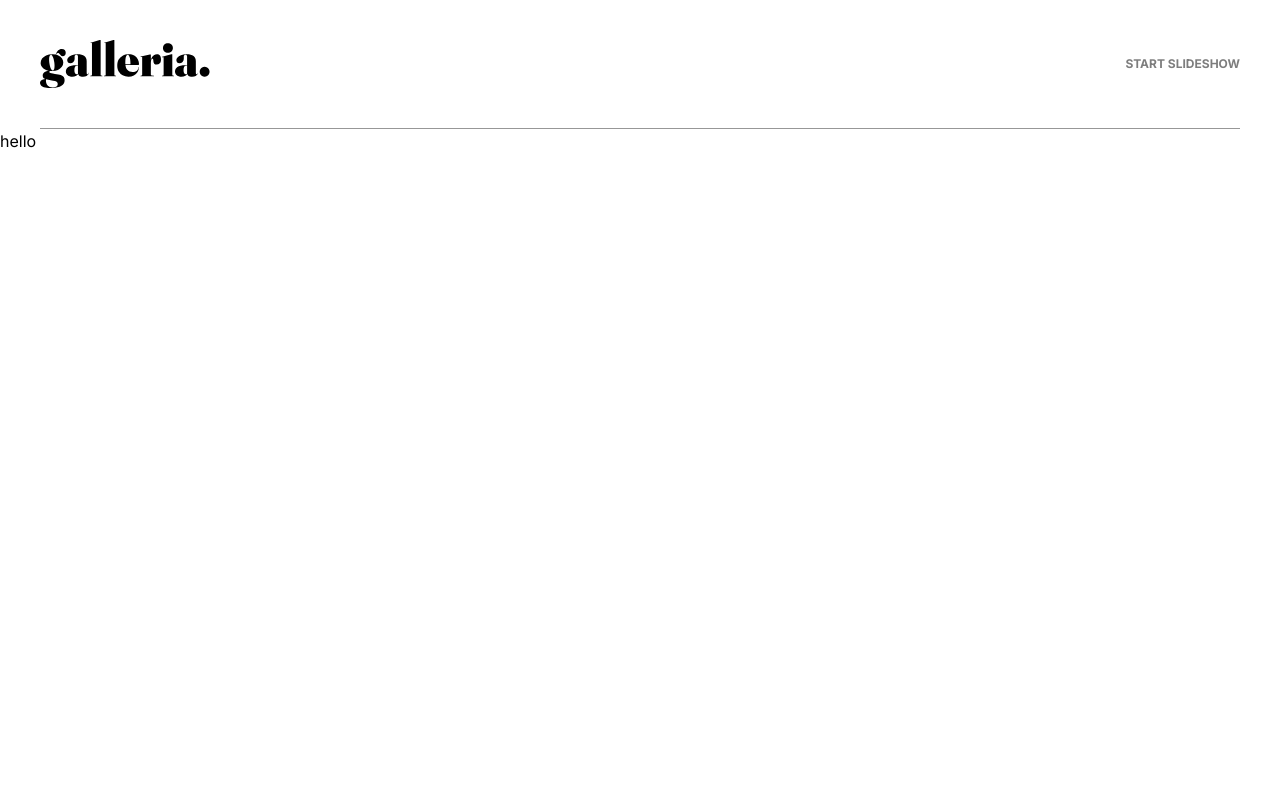
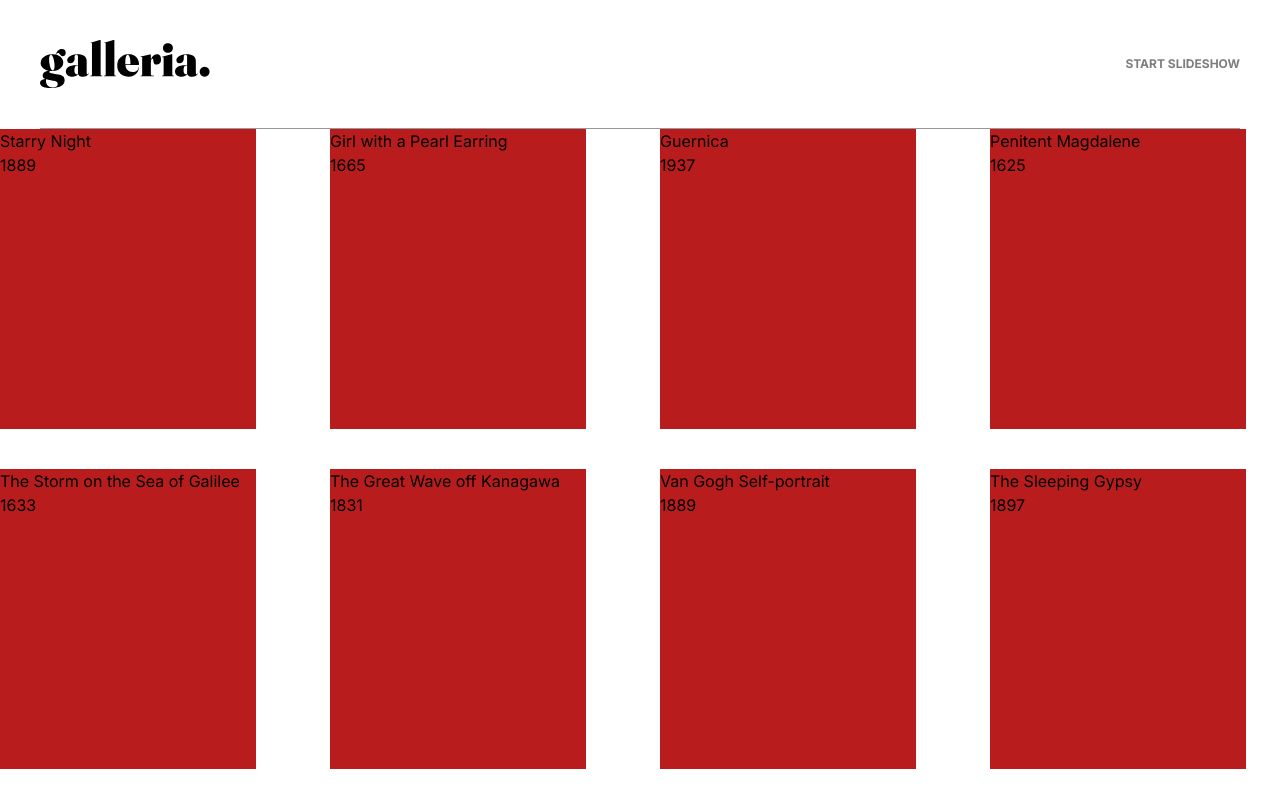
Before and after one commit to Osezei/photogallery, a Next.js app: page / in a window 1280 px wide. Shown: the top 800 px of the page. Built offline with nearby package versions, Linux system fonts and the light colour scheme.

Commit message:
hero page

```diff
--- /dev/null
+++ b/app/active/[slug].tsx
@@ -0,0 +1,12 @@
+import React from "react";
+import { useRouter } from "next/router";
+
+const Slug = () => {
+  return (
+    <div>
+      <p>hello</p>
+    </div>
+  );
+};
+
+export default Slug;
--- /dev/null
+++ b/app/slideshow/[name].tsx
@@ -0,0 +1,8 @@
+import React from "react";
+import { data } from "@/public/data";
+
+const SinglePage = () => {
+  return <div></div>;
+};
+
+export default SinglePage;
--- /dev/null
+++ b/components/Article/Article.tsx
@@ -0,0 +1,13 @@
+import React from "react";
+import ArticleTypes from "../interfaces/ArticleTypes";
+
+const Article = ({ name, year }: ArticleTypes) => {
+  return (
+    <div className="w-[256px] h-[300px] bg-red-700">
+      <p>{name}</p>
+      <p>{year}</p>
+    </div>
+  );
+};
+
+export default Article;
--- a/components/Navigation.tsx
+++ b/components/Navigation.tsx
@@ -22,9 +22,12 @@ const Navigation = ({ active }: Menutypes) => {
   return (
     <>
       <div className="flex justify-between my-10 mx-10 items-center ">
-        <div className="relative w-[113px] h-[32px] lg:w-[169.58px] lg:h-[48px]">
-          <Image src={Logo} alt="logo" fill className="object-cover" />
-        </div>
+        <Link
+          href="/"
+          className="relative w-[113px] h-[32px] lg:w-[169.58px] lg:h-[48px]"
+        >
+          <Image src={Logo} alt="logo" fill className="object-cover" priority />
+        </Link>
         {navLinks.map(({ id, title, link }) => {
           return (
             <Link
--- a/components/hero.tsx
+++ b/components/hero.tsx
@@ -1,16 +1,19 @@
 import React from "react";
 import { data } from "@/public/data";
-//import Masonry, { ResponsiveMasonry } from "react-responsive-masonry";
+import Link from "next/link";
+import Article from "./Article/Article";
+import ArticleTypes from "./interfaces/ArticleTypes";
 
 const Hero = () => {
   return (
-    <section className="">
-      {/* <div className="w-[310px h-[250px] bg-red-800"></div>
-      <div className="w-[310px h-[400px] bg-red-800"></div>
-      <div className="w-[310px h-[285px] bg-red-800"></div>
-      <div className="w-[310px h-[250px] bg-red-800"></div> */}
-      hello
-    </section>
+    <>
+      <div className="grid grid-cols-4 gap-10">
+        {data.map((item, index) => {
+          const { name, year } = item;
+          return <Article key={index} {...item} />;
+        })}
+      </div>
+    </>
   );
 };
 
--- /dev/null
+++ b/components/interfaces/ArticleTypes.tsx
@@ -0,0 +1,10 @@
+export default interface ArticleTypes {
+  name: string;
+  year: number;
+  description: string;
+  source: string;
+  artist: {
+    image: any;
+    name: string;
+  };
+}
```
